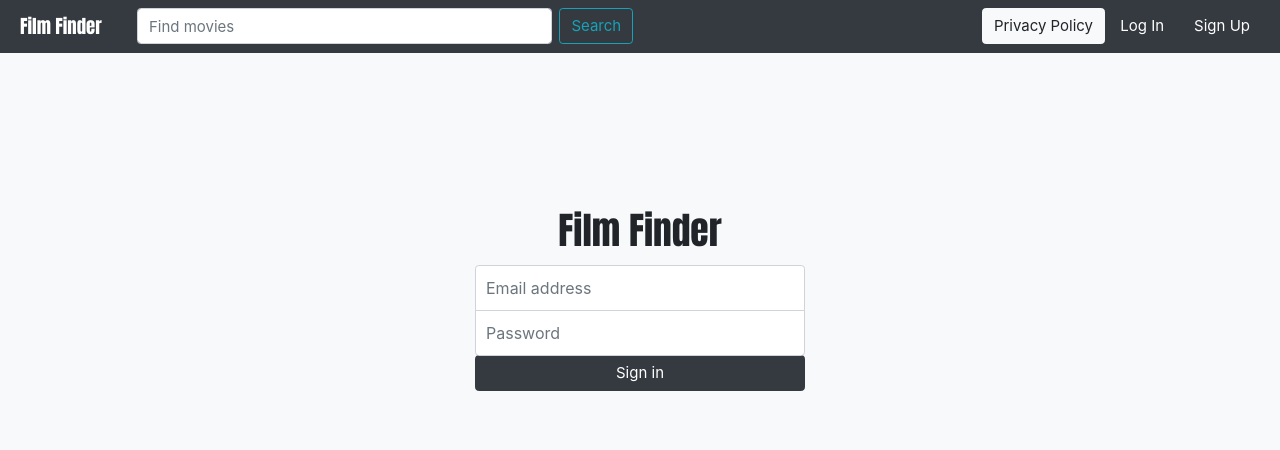
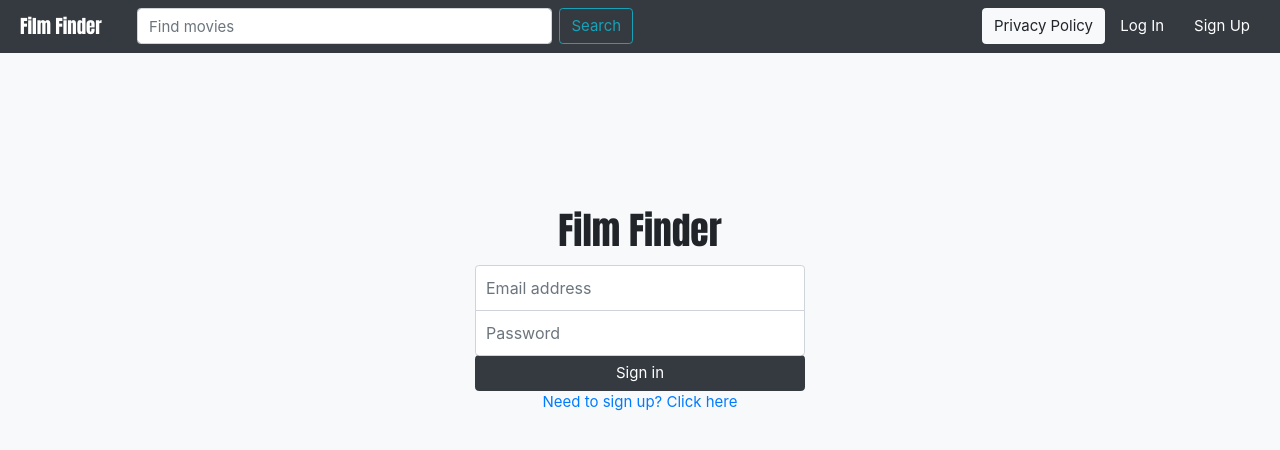
Before and after one commit to sunnylee19/Film-Finder, a React (Create React App) app in the folder film-finder/: page /login in a window 1280 px wide. Shown: the top 450 px of the page. Built offline with nearby package versions, Linux system fonts and the light colour scheme; no server answers.

Commit message:
links between login <-> register

```diff
--- a/film-finder/src/components/login/SignInPageComponent.js
+++ b/film-finder/src/components/login/SignInPageComponent.js
@@ -4,6 +4,7 @@ import withUser from "../../common/withUser";
 import { login } from "../../services/UserService";
 import { Redirect } from "react-router";
 import NavBarComponent from "../common/NavBarComponent";
+import { Link } from "react-router-dom";
 
 class SignInPageComponent extends React.Component {
 
@@ -52,6 +53,8 @@ class SignInPageComponent extends React.Component {
                             type="submit">
                         Sign in
                     </button>
+                    <span><Link to="/register">Need to sign up? Click here</Link></span>
+                    <br/>
                     {error && <span className="text-danger">{error}</span>}
                 </form>
             </div>
--- a/film-finder/src/components/register/RegistrationComponent.js
+++ b/film-finder/src/components/register/RegistrationComponent.js
@@ -8,6 +8,7 @@ import withUser from '../../common/withUser'
 import moment from 'moment';
 import { register } from '../../services/UserService';
 import { Redirect } from 'react-router';
+import {Link} from 'react-router-dom';
 import NavBarComponent from "../common/NavBarComponent";
 import PrivacyLinkComponent from "../privacy/PrivacyLinkComponent";
 
@@ -157,7 +158,8 @@ class RegistrationComponent extends React.Component {
                             type="submit">
                         Register
                     </button>
-
+                    <span><Link to="/login">Need to log in? Click here</Link></span>
+                    <br/>
                     {error && <span className="text-danger">{error}</span>}
                 </form>
             </div>
```
